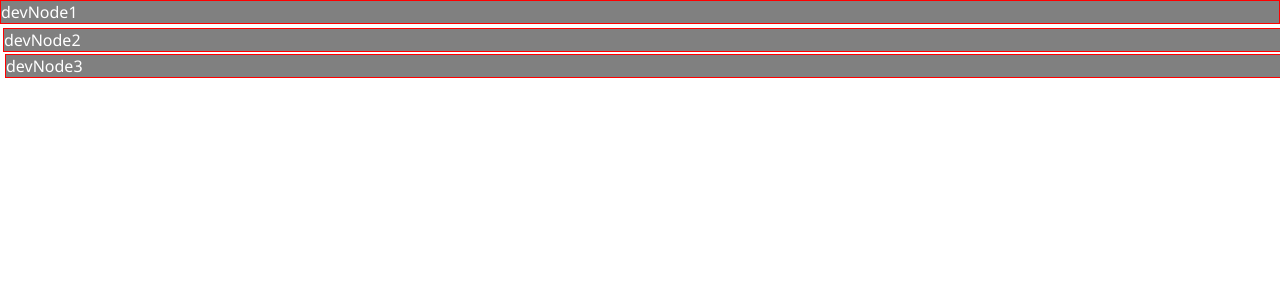
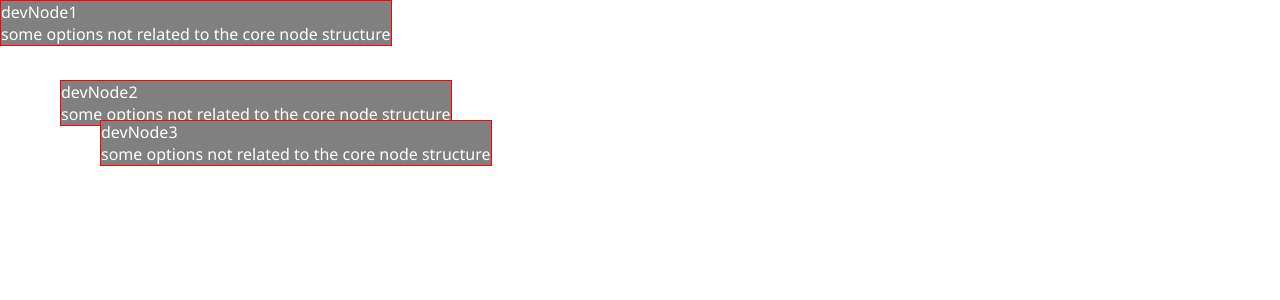
Before and after one commit to yolisses0/nodes-editor, a SvelteKit app: page / in a window 1280 px wide. Shown: the top 300 px of the page. Built offline with nearby package versions, Linux system fonts and the light colour scheme.

Commit message:
Fix NodeItem content

```diff
--- a/src/lib/NodeItem.svelte
+++ b/src/lib/NodeItem.svelte
@@ -16,7 +16,8 @@
 
 <style>
 	.node-item {
-		position: relative;
+		position: absolute;
+		width: fit-content;
 		border: solid 1px red;
 	}
 </style>
--- a/src/routes/NodeItemContent.svelte
+++ b/src/routes/NodeItemContent.svelte
@@ -9,7 +9,10 @@
 </script>
 
 <div class="node-item-content">
-	{node.id}
+	<div>
+		{node.id}
+	</div>
+	<div>some options not related to the core node structure</div>
 </div>
 
 <style>
--- a/src/routes/devNodes.ts
+++ b/src/routes/devNodes.ts
@@ -1,8 +1,10 @@
 import { Vector } from '$lib/Vector.js';
 import type { Node } from '../lib/Node.js';
 
+const zoom = 20;
+
 export const devNodes: Node[] = [
-	{ id: 'devNode1', position: new Vector(0, 0) },
-	{ id: 'devNode2', position: new Vector(3, 4) },
-	{ id: 'devNode3', position: new Vector(5, 6) },
+	{ id: 'devNode1', position: new Vector(0 * zoom, 0 * zoom) },
+	{ id: 'devNode2', position: new Vector(3 * zoom, 4 * zoom) },
+	{ id: 'devNode3', position: new Vector(5 * zoom, 6 * zoom) },
 ];
```
